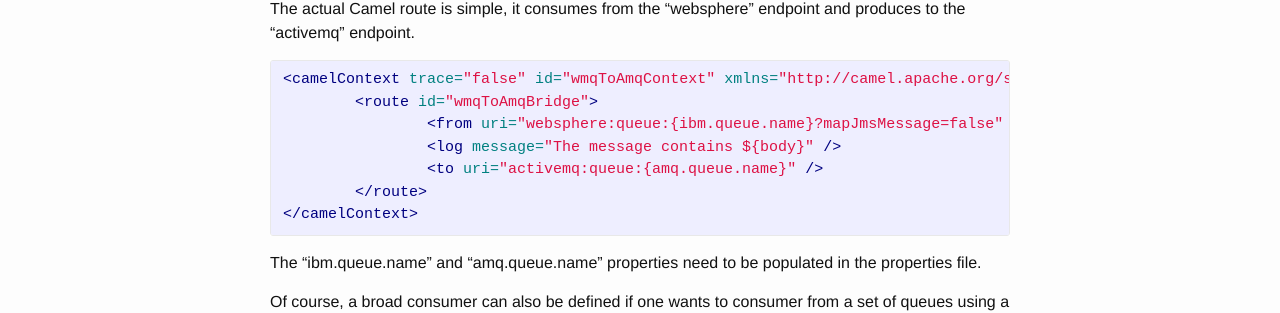
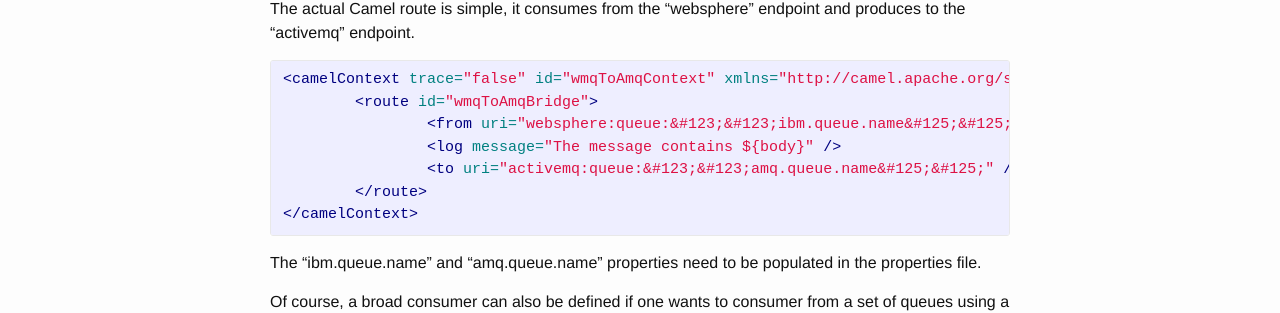
Before and after one commit to smparekh/smparekh.github.io, a Jekyll site: the page built from _posts/2016-01-30-wmq-to-amq-bridge.markdown, in a window 1280 px wide. Shown: the part 1310-1623 px from the top of the page. Built offline with Jekyll 4.4.1, drawn with Linux system fonts in a browser that asks for light colours.

Commit message:
Fixed syntax

```diff
--- a/_posts/2016-01-30-wmq-to-amq-bridge.markdown
+++ b/_posts/2016-01-30-wmq-to-amq-bridge.markdown
@@ -58,9 +58,9 @@
 {% highlight xml %}
 <camelContext trace="false" id="wmqToAmqContext" xmlns="http://camel.apache.org/schema/blueprint">
 	<route id="wmqToAmqBridge">
-		<from uri="websphere:queue:{ibm.queue.name}?mapJmsMessage=false" />
+		<from uri="websphere:queue:&#123;&#123;ibm.queue.name&#125;&#125;?mapJmsMessage=false" />
 		<log message="The message contains ${body}" />
-		<to uri="activemq:queue:{amq.queue.name}" />
+		<to uri="activemq:queue:&#123;&#123;amq.queue.name&#125;&#125;" />
 	</route>
 </camelContext>
 {% endhighlight %}
```
